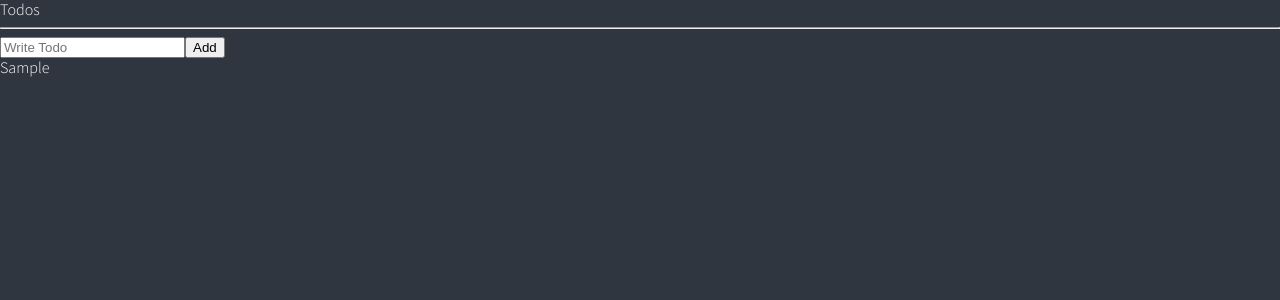
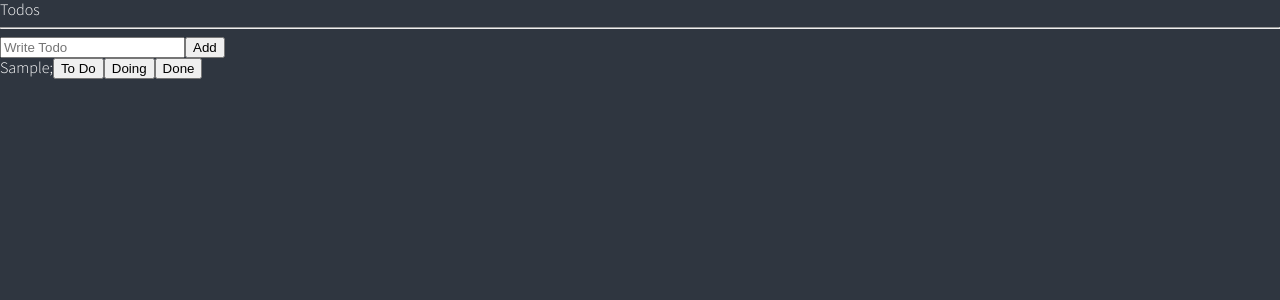
Before and after one commit to joyjsmun/Clone_Trello, a React (Create React App) app: page / in a window 1280 px wide. Both pictures are taken after typing "Sample" into the empty fields and a click on the button "Add". Shown: the top 300 px of the page. Built offline with nearby package versions, Linux system fonts and the light colour scheme.

Commit message:
ADD: three buttons for status

```diff
--- a/src/components/ToDo.tsx
+++ b/src/components/ToDo.tsx
@@ -1,7 +1,14 @@
 import { ITodo } from "../atoms";
 
 function ToDo({text}:ITodo){
-    return <li>{text}</li>;
+    return (
+        <li>
+            <span>{text}</span>;
+            <button>To Do</button>
+            <button>Doing</button>
+            <button>Done</button>
+        </li>
+    )
 }
 
 export default ToDo;
--- a/src/components/TodoList.tsx
+++ b/src/components/TodoList.tsx
@@ -13,7 +13,7 @@ function ToDoList(){
         <hr />
         <CreateToDo />
         <ul>
-            {toDos.map((toDo) => (<ToDo {...toDo}/>
+            {toDos.map((toDo) => (<ToDo key={toDo.id} {...toDo}/>
             ))}
         </ul>
     </div>
```
